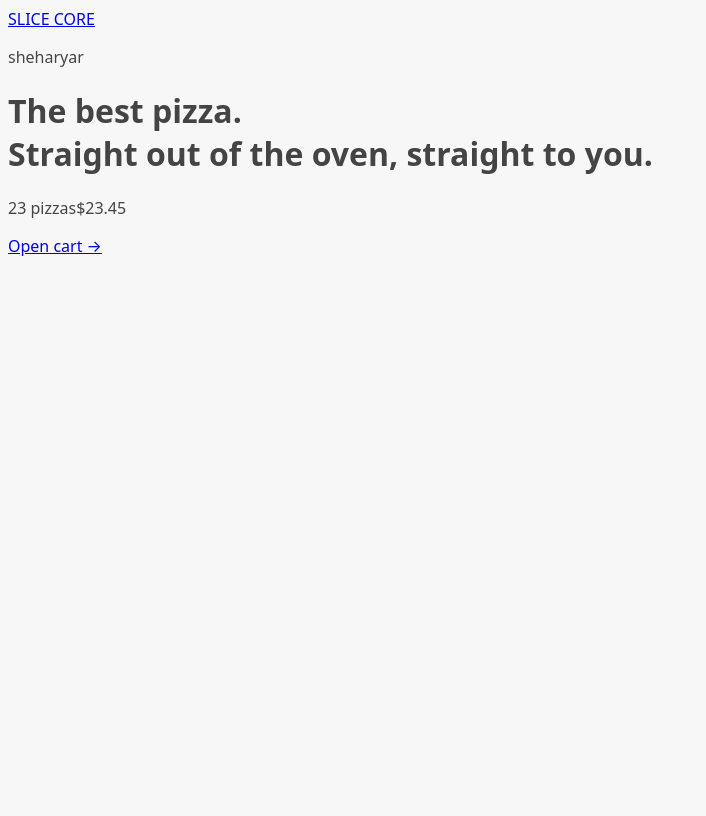
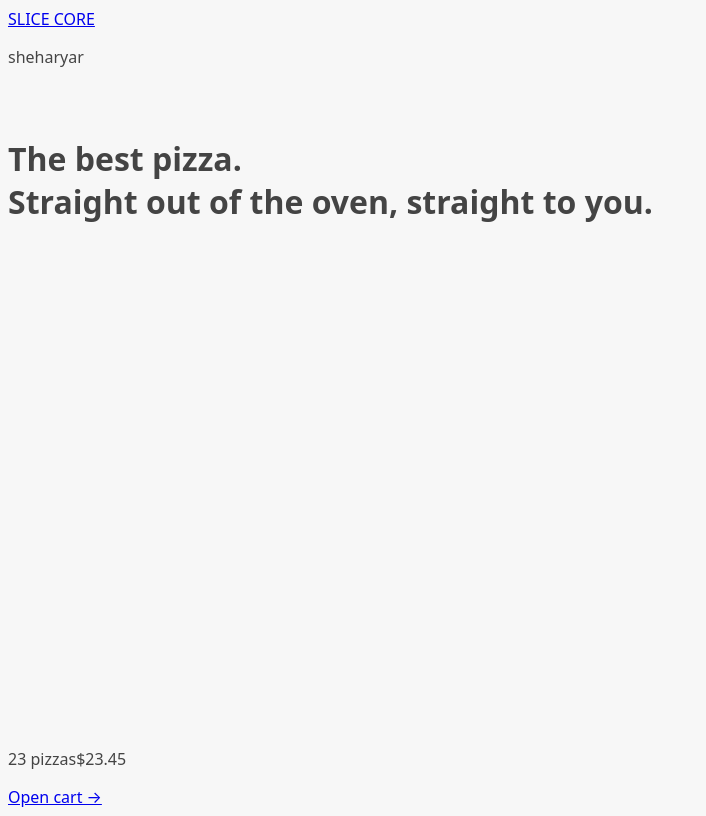
Before and after one commit to sheharyarr-ahmed/Slice-Core, a React (Vite) app: page / in a window 1280 px wide. Shown: the whole page, without its empty margins (0-706 px from the left). Built offline with nearby package versions, Linux system fonts and the light colour scheme.

Commit message:
feat: add router error boundaries and global loading spinner

```diff
--- a/src/App.jsx
+++ b/src/App.jsx
@@ -5,9 +5,12 @@
 import CreateOrder from "./features/order/CreateOrder";
 import Order from "./features/order/Order";
 import AppLayout from "./ui/AppLayout";
+import Error from "./ui/Error";
+
 const router = createBrowserRouter([
   {
     element: <AppLayout />,
+    errorElement: <Error />,
     children: [
       {
         path: "/",
@@ -17,6 +20,7 @@
         path: "/menu",
         element: <Menu />,
         loader: menuLoader,
+        errorElement: <Error />,
       },
       {
         path: "/cart",
--- a/src/ui/AppLayout.jsx
+++ b/src/ui/AppLayout.jsx
@@ -1,9 +1,15 @@
 import Header from "./Header";
 import CartOverview from "../features/cart/CartOverview";
-import { Outlet } from "react-router-dom";
+import { Outlet, useNavigation } from "react-router-dom";
+import Loader from "./Loader";
 function AppLayout() {
+  const navigation = useNavigation();
+  const isLoading = navigation.state === "loading";
+
   return (
-    <div>
+    <div className="layout">
+      {isLoading && <Loader />}
+
       <Header />
 
       <main>
--- a/src/ui/Error.jsx
+++ b/src/ui/Error.jsx
@@ -1,15 +1,17 @@
-import { useNavigate } from 'react-router-dom';
+import { useNavigate, useRouteError } from "react-router-dom";
 
-function NotFound() {
+function Error() {
   const navigate = useNavigate();
+  const error = useRouteError();
+  console.log(error);
 
   return (
     <div>
       <h1>Something went wrong 😢</h1>
-      <p>%MESSAGE%</p>
+      <p>{error.data || error.message}</p>
       <button onClick={() => navigate(-1)}>&larr; Go back</button>
     </div>
   );
 }
 
-export default NotFound;
+export default Error;
--- /dev/null
+++ b/src/ui/Loader.jsx
@@ -0,0 +1,5 @@
+function Loader() {
+  return <div className="loader"></div>;
+}
+
+export default Loader;
```
